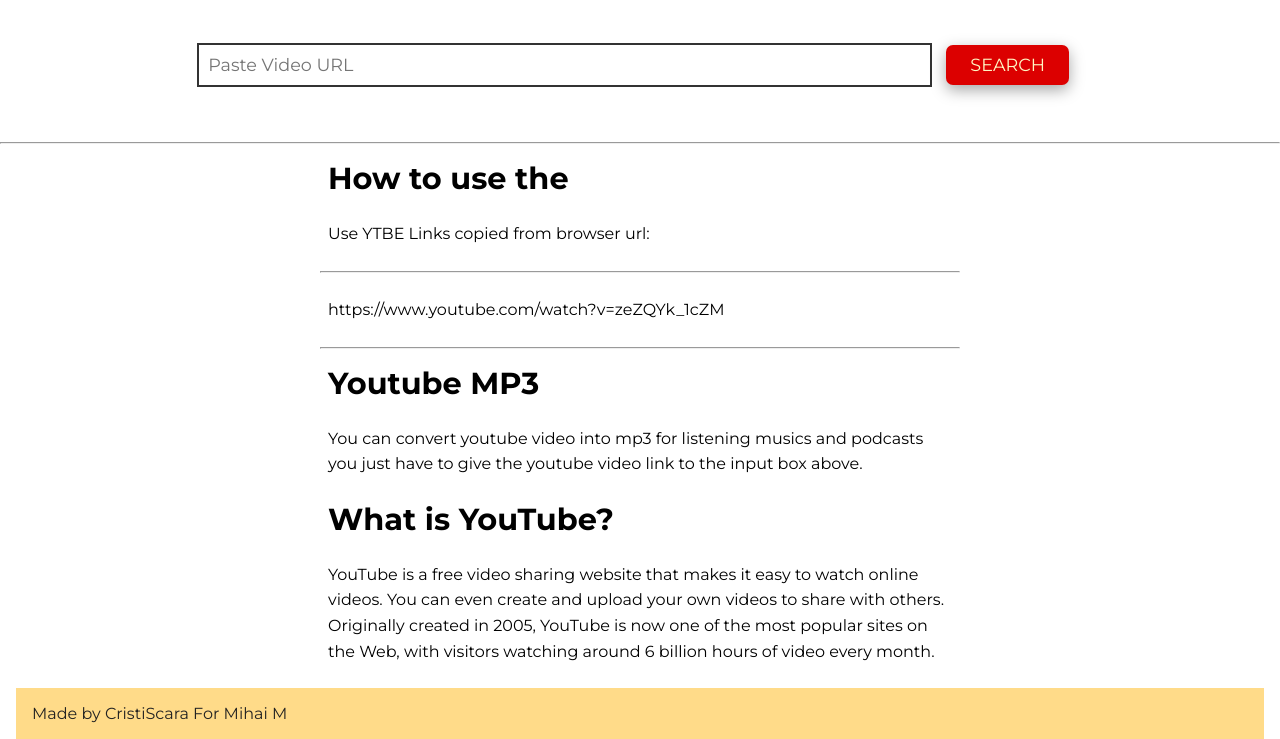
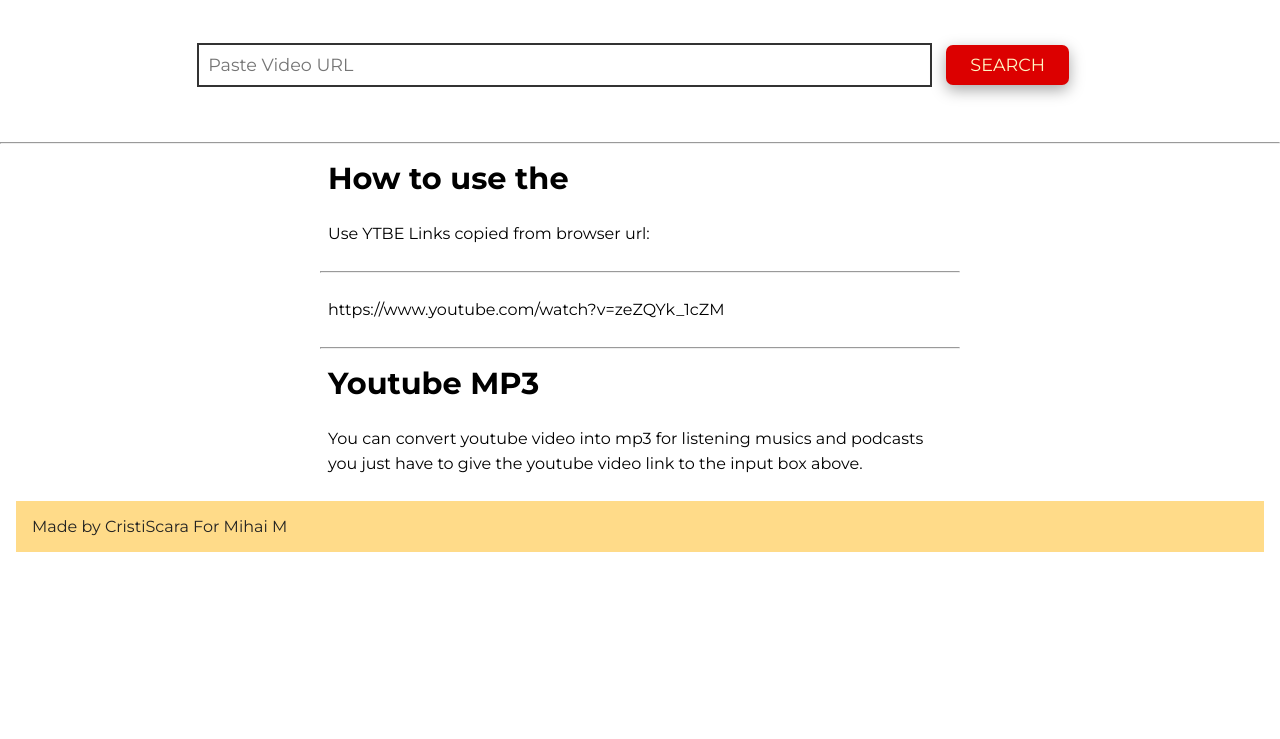
Before and after one commit to scara78/mihai, a plain HTML site: page index.html in a window 1280 px wide. Shown: the part 156-895 px from the top of the page. After the commit the page ends 800 px from the top, so only its background shows below. Drawn offline with Linux system fonts and the light colour scheme.

Commit message:
Update index.html

```diff
--- a/index.html
+++ b/index.html
@@ -51,12 +51,6 @@
         <div class="items">
             <h1>Youtube MP3</h1>
             <p>You can convert youtube video into mp3 for listening musics and podcasts you just have to give the youtube video link to the input box above.</p>
-        </div>
-        <div class="items">
-            <h1>What is YouTube?</h1>
-            <p>YouTube is a free video sharing website that makes it easy to watch online videos. You can even create
-                and upload your own videos to share with others. Originally created in 2005, YouTube is now one of the
-                most popular sites on the Web, with visitors watching around 6 billion hours of video every month.</p>
         </div>
 
     </div>
```
